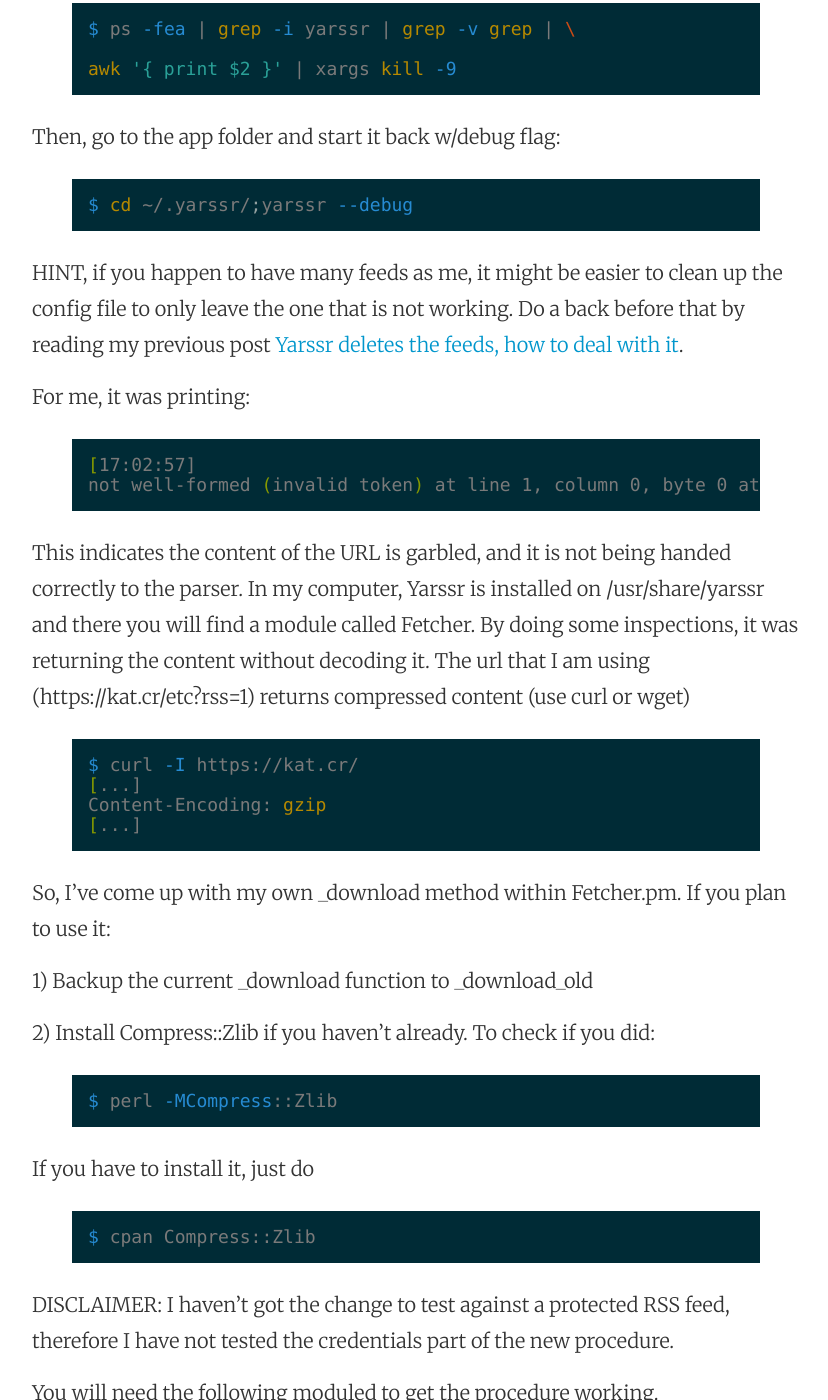
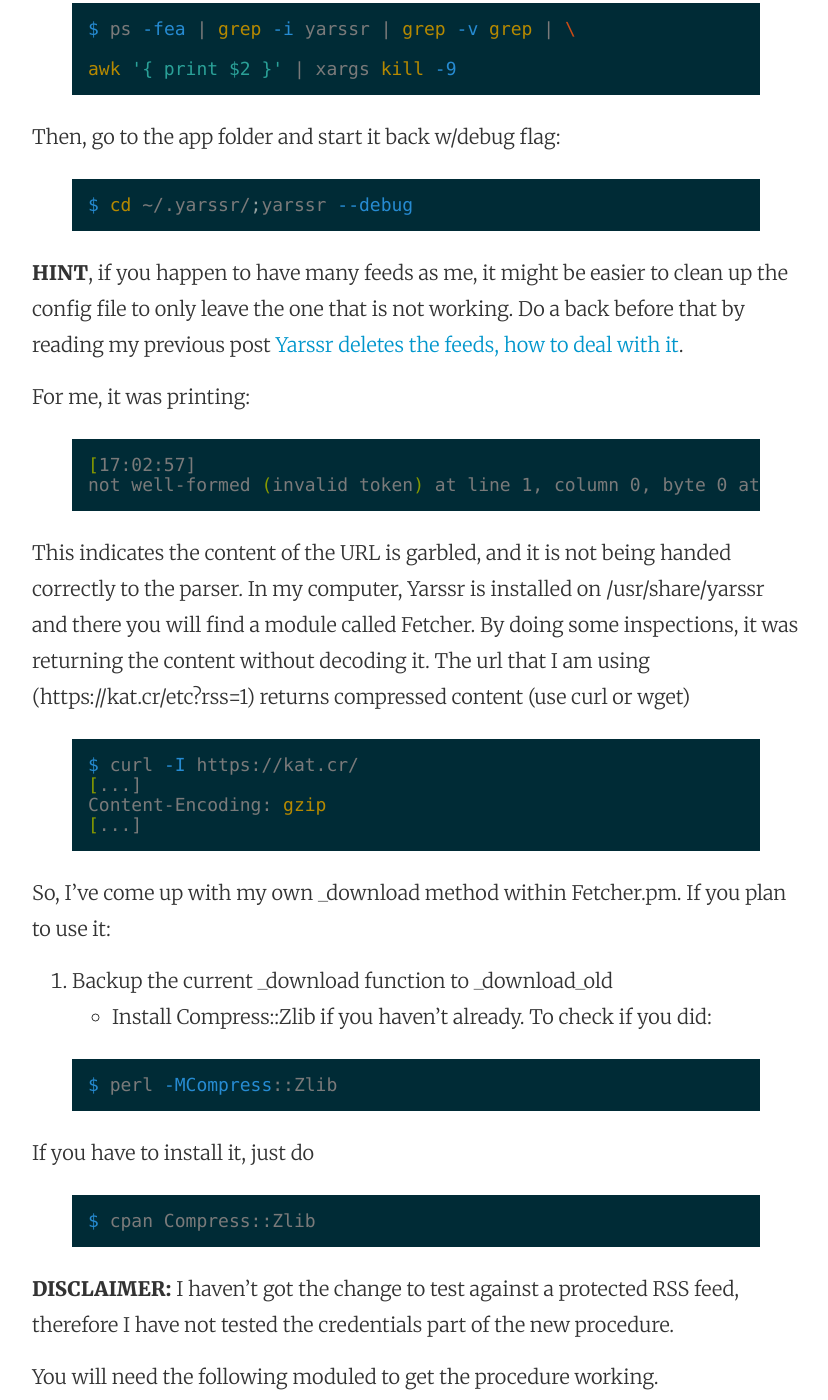
Before and after one commit to emmanuel-galindo/emmanuel-galindo.github.io, a Jekyll site: the page built from _posts/2016-04-14-yarssr-is-not-loading-the-feed-how-to-fix-it.markdown, in a window 1280 px wide and 1400 px high, scrolled down 592 px. Shown: the whole window, without its empty margins (224-1052 px from the left). Built offline with Jekyll 4.4.1, drawn with Linux system fonts in a browser that asks for light colours.

Commit message:
Post update: Yarssr is not loading the feed, how to fix it

```diff
--- a/_posts/2016-04-14-yarssr-is-not-loading-the-feed-how-to-fix-it.markdown
+++ b/_posts/2016-04-14-yarssr-is-not-loading-the-feed-how-to-fix-it.markdown
@@ -15,7 +15,7 @@
 $ cd ~/.yarssr/;yarssr --debug
 {% endhighlight %}
 
-HINT, if you happen to have many feeds as me, it might be easier to clean up the config file to only leave the one that is not working. Do a back before that by reading my previous post [Yarssr deletes the feeds, how to deal with it][1].
+**HINT**, if you happen to have many feeds as me, it might be easier to clean up the config file to only leave the one that is not working. Do a back before that by reading my previous post [Yarssr deletes the feeds, how to deal with it][1].
 
 [1]: http://emmanuel-galindo.github.io/2016/04/14/yarssr-deletes-the-feeds-how-to-deal-with-it.html
 
@@ -38,9 +38,8 @@
 
 So, I've come up with my own _download method within Fetcher.pm. If you plan to use it:
 
-1) Backup the current _download function to _download_old
-
-2) Install Compress::Zlib if you haven't already. To check if you did:
+1. Backup the current _download function to _download_old
++ Install Compress::Zlib if you haven't already. To check if you did:
 {% highlight shell %}
 $ perl -MCompress::Zlib
 {% endhighlight %}
```
Also changed, not shown: other parts of _posts/2016-04-14-yarssr-is-not-loading-the-feed-how-to-fix-it.markdown (+1 -1 lines).
